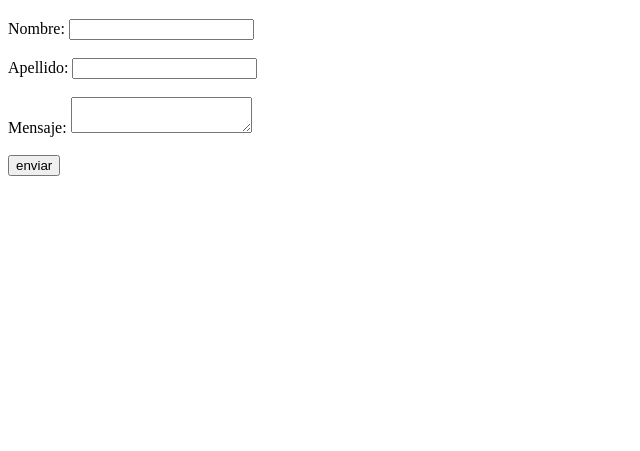
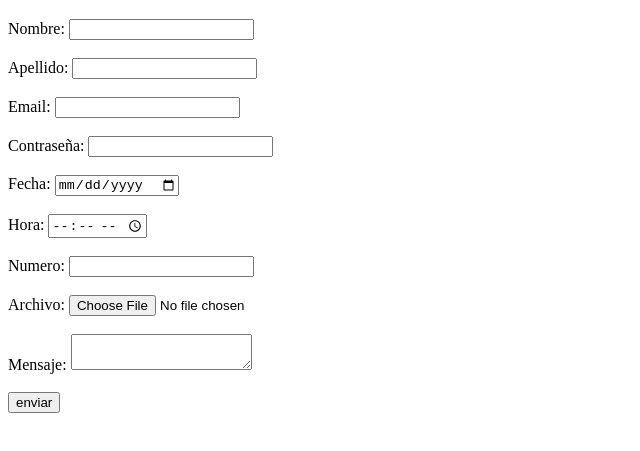
Before and after one commit to brendacaballero/Formularios, a plain HTML site: page index.html in a window 1280 px wide. Shown: the part 61-512 px from the top of the page, without its empty margins (0-640 px from the left). Drawn offline with Linux system fonts and the light colour scheme.

Commit message:
mas formularios

```diff
--- a/index.html
+++ b/index.html
@@ -8,11 +8,29 @@
 <body>
     <h1>Formulario</h1>
     <form action="">
-        <label for="nombre">Nombre:</label>
+        <label for="nombre">Nombre: </label>
         <input type="text" id="nombre" name="nombre"><br><br>
 
         <label for="apellido">Apellido:</label>
         <input type="text" id="apellido" name="apellido"><br><br>
+
+        <label for="correo">Email: </label>
+        <input type="email" id="correo" name="correo"><br><br>
+
+        <label for="contraseña">Contraseña: </label>
+        <input type="password" id="contraseña" name="contraseña"><br><br>
+
+        <label for="fecha">Fecha: </label>
+        <input type="date" id="fecha" name="fecha"><br><br>
+
+        <label for="tiempo">Hora: </label>
+        <input type="time" id="tiempo" name="tiempo"><br><br>
+
+        <label for="numero">Numero: </label>
+        <input type="number" id="numero" name="numero"><br><br>
+
+        <label for="archivo">Archivo: </label>
+        <input type="file" id="archivo" name="archivo"><br><br>
 
         <label for="mensaje">Mensaje:</label>
         <textarea name="mensaje" id="mensaje"></textarea><br><br>
```
